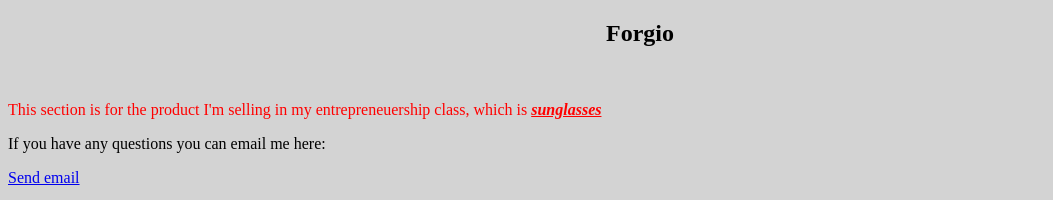
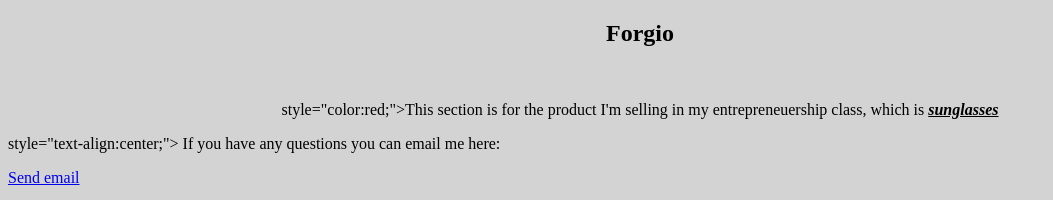
Before and after one commit to Rayyan1225/rayyan-sharief, a plain HTML site: page index.html in a window 1280 px wide. Shown: the top 200 px of the page, without its empty margins (0-1053 px from the left). Drawn offline with Linux system fonts and the light colour scheme.

Commit message:
Update index.html

```diff
--- a/index.html
+++ b/index.html
@@ -14,9 +14,9 @@ body {
  <h1 style="text-align:center;">Forgio</h1>
   <p style="text-align:center;" This is a website for the product I am making in my entrepreneuership class</p>
 <br />
-  <p style="color:red;">This section is for the product I'm selling in my entrepreneuership class, which is <b><u><i>sunglasses</i></u></b></p>
+  <p style="text-align:center;"> style="color:red;">This section is for the product I'm selling in my entrepreneuership class, which is <b><u><i>sunglasses</i></u></b></p>
 
-<p>If you have any questions you can email me here:</p>
+<p> style="text-align:center;"> If you have any questions you can email me here:</p>
 <p><a href="mailto:sharief.1@themetroschool.org">Send email</a></p>
 
 <button onclick="window.location.href='https://themeisle.com/blog/how-to-make-a-small-business-website/';">
```
